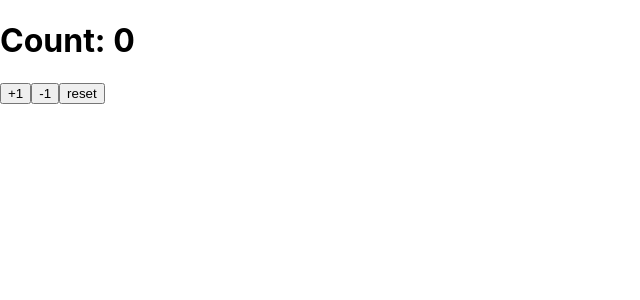
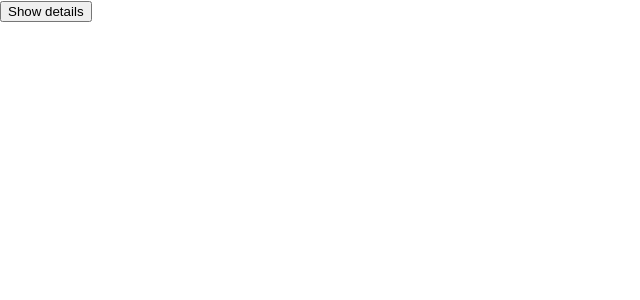
Before and after one commit to coop741/Indecision-App, a React (Create React App) app: page / in a window 1280 px wide. Shown: the top 300 px of the page, without its empty margins (0-640 px from the left). Built offline with nearby package versions, Linux system fonts and the light colour scheme.

Commit message:
added state to visibility toggle

```diff
--- a/src/App.js
+++ b/src/App.js
@@ -5,6 +5,7 @@ import Action from './components/Action';
 import Options from './components/Options'
 import AddOption from './components/AddOption'
 import Counter from './components/Counter'
+import VisibilityToggle from './components/VisibilityToggle'
 
 class App extends Component {
   render() {
@@ -18,7 +19,7 @@ class App extends Component {
         <Action />
         <Options options={options}/>
         <AddOption /> */}
-        <Counter />
+        <VisibilityToggle />
       </div>
     )
   }
--- /dev/null
+++ b/src/components/VisibilityToggle.js
@@ -0,0 +1,36 @@
+// VisibilityToggle - render, constructor, handleToggleVisibility
+// state: visibility -> false
+
+import React, { Component } from "react";
+
+class VisibilityToggle extends Component {
+  constructor(props) {
+    super(props)
+    this.showDetails = this.showDetails.bind(this)
+
+    this.state = {
+      visibility: false
+    }
+  }
+
+  showDetails() {
+    // this.state.click = !this.state.click
+    this.setState((prevState) => {
+      return {
+        visibility: !prevState.visibility
+      }
+    })
+    console.log(this.state.visibility)
+  }
+
+  render() {
+    return (
+      <div>
+        <button onClick={this.showDetails}>{this.state.visibility === true ? 'Hide details' : 'Show details'}</button>
+        {this.state.visibility && <p>These are details you can now see!</p>}
+      </div>
+    )
+  }
+}
+
+export default VisibilityToggle
```
